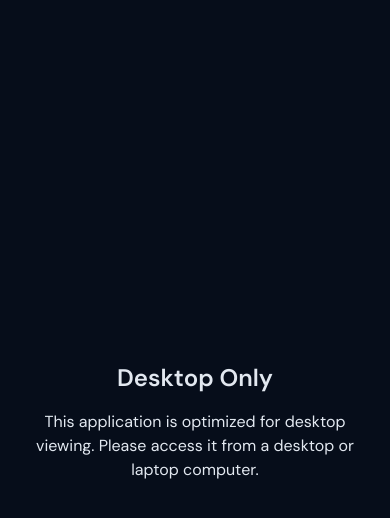
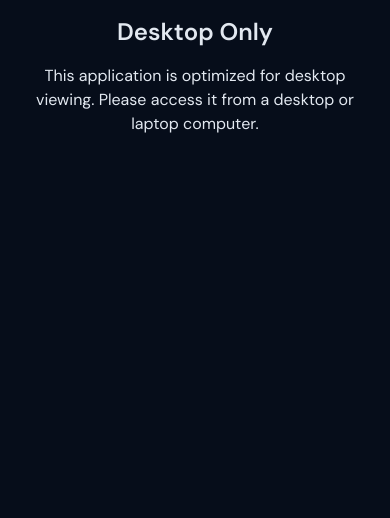
Before and after one commit to Boblee24/african-msdiv2, a Next.js app: page / in a window 390 px wide. Shown: the top 518 px of the page. Built offline with nearby package versions, Linux system fonts and the light colour scheme; no server answers; the database is empty.

Commit message:
zoom control stylying fix

```diff
--- a/app/globals.css
+++ b/app/globals.css
@@ -170,6 +170,7 @@ html, body {
   border-radius: 999px;
   background: rgba(148, 163, 184, 0.95);
   box-shadow: 0 5px 0 rgba(148, 163, 184, 0.95), 0 -5px 0 rgba(148, 163, 184, 0.95);
+}
   /* ── Custom zoom panel ───────────────────────────────────────────────────── */
 .msdi-zoom-panel {
   display: flex;
@@ -227,7 +228,6 @@ html, body {
   cursor: grabbing;
   transform: none;
 }
-}
 
 /* ── Scrollbar ───────────────────────────────────────────────────────────── */
 ::-webkit-scrollbar          { width: 4px; height: 4px; }
--- a/app/layout.tsx
+++ b/app/layout.tsx
@@ -35,7 +35,7 @@ export default function RootLayout({ children }: { children: React.ReactNode })
   return (
     <html lang="en">
       <body className={`${crimsonPro.variable} ${dmSans.variable} ${jetBrainsMono.variable} bg-ocean-deepest text-text-primary font-body`}>
-        <div className="block md:hidden fixed inset-0 bg-ocean-deepest text-text-primary flex items-center justify-center p-4 z-50">
+        <div className="block md:hidden fixed inset-0 bg-ocean-deepest text-text-primary items-center justify-center p-4 z-50">
           <div className="text-center">
             <h1 className="text-2xl font-bold mb-4">Desktop Only</h1>
             <p>This application is optimized for desktop viewing. Please access it from a desktop or laptop computer.</p>
```
